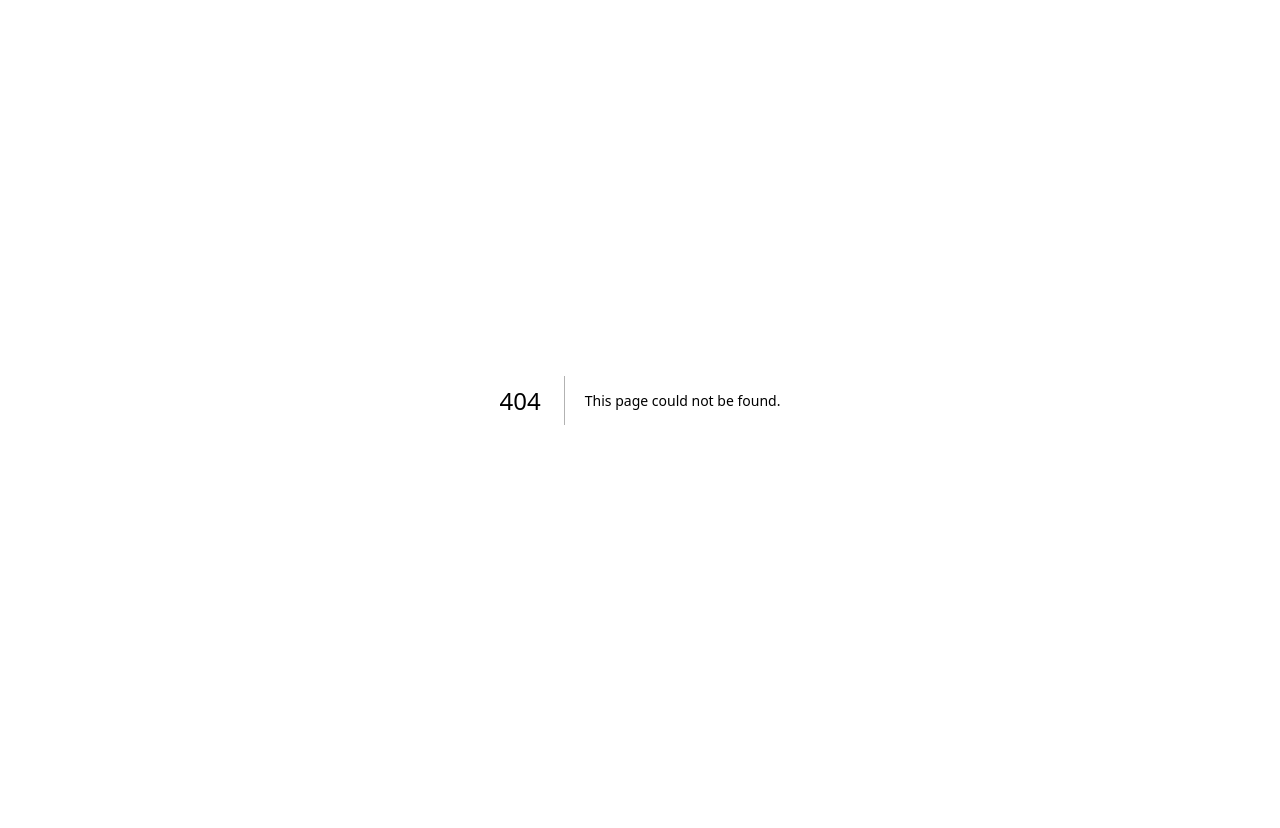
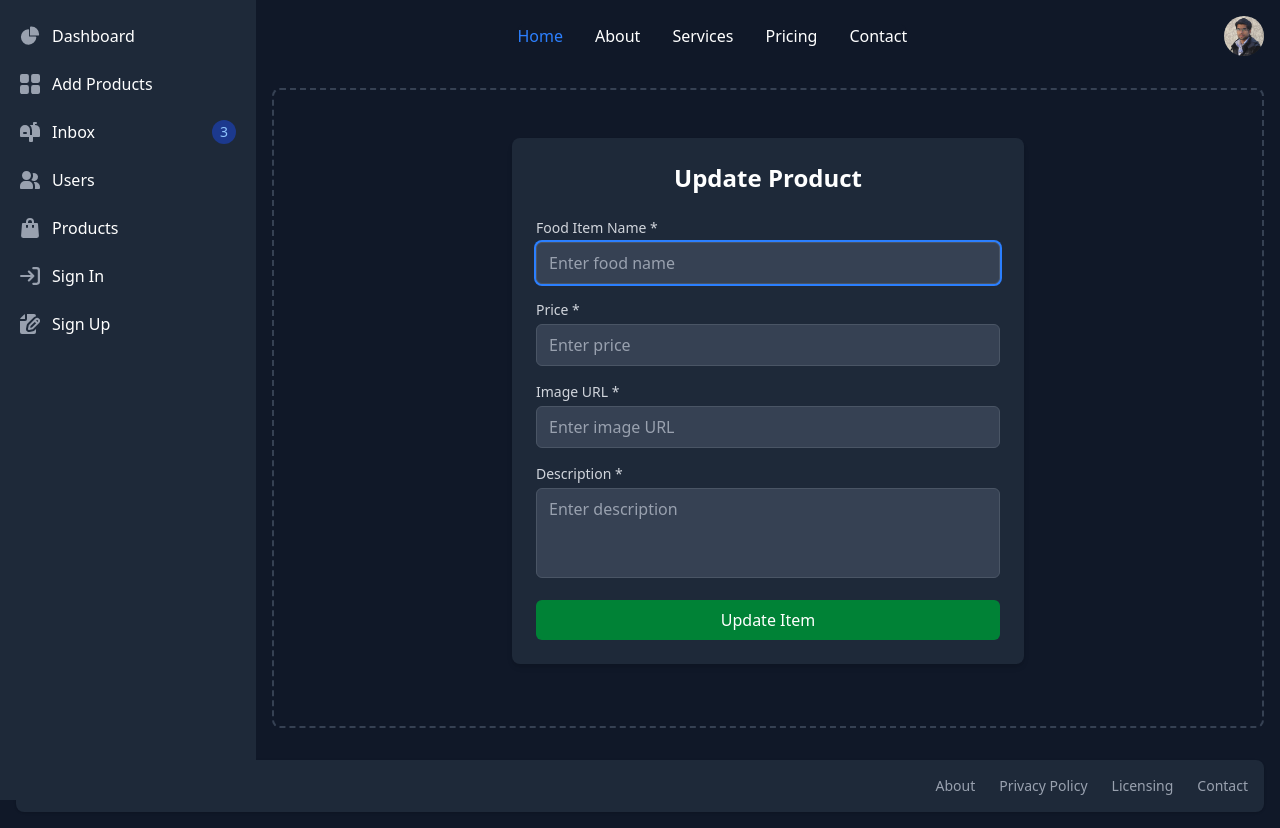
Before and after one commit to Haseebashraf005/FoodDelivery, a Next.js app: page /restaurant/dashboard/updateproduct/1 in a window 1280 px wide. Before the commit this address had no page. Before the commit the page ends 800 px from the top, so only its background shows below. Built offline with nearby package versions, Linux system fonts and the light colour scheme; sample sign-in values are in the browser's storage; grey boxes are pictures that could not be loaded.

Commit message:
ok update product component

```diff
--- /dev/null
+++ b/src/app/api/fooditems/edit/[productid]/route.js
@@ -0,0 +1,25 @@
+import connectToDatabase from "@/app/lib/dbConnection";
+import { FoodModel } from "@/app/lib/models/foodsModel";
+import { NextResponse } from "next/server";
+
+export async function GET(req, { params }) {
+    let payload = await params; // unwrap dynamic route params
+    await connectToDatabase();
+    // console.log(payload)
+
+            // return NextResponse.json({ status: true});
+
+    try {
+        // ✅ find single document by _id
+        const foodItem = await FoodModel.findById(payload.productid);
+
+        if (!foodItem) {
+            return NextResponse.json({ status: false, message: "Not found" }, { status: 404 });
+        }
+
+        return NextResponse.json({ status: true, foodItem });
+    } catch (error) {
+        console.error("Error fetching food item:", error);
+        return NextResponse.json({ status: false, error: error.message }, { status: 500 });
+    }
+}
--- a/src/app/restaurant/dashboard/page.js
+++ b/src/app/restaurant/dashboard/page.js
@@ -27,6 +27,7 @@ const Dashboard = () => {
 
     const handleUpdate = (id) => {
         console.log("Update item:", id);
+        router.push(`/restaurant/dashboard/updateproduct/${id}`)
         // 👉 Add modal or navigate to update page here
     };
 
@@ -97,7 +98,7 @@ const Dashboard = () => {
                                             onClick={() => handleUpdate(item._id)}
                                             className="px-3 py-1 text-sm text-white bg-blue-600 rounded hover:bg-blue-700 w-full sm:w-auto cursor-pointer"
                                         >
-                                            Update
+                                            Edit
                                         </button>
                                         <button
                                             onClick={() => handleDelete(item._id)}
--- /dev/null
+++ b/src/app/restaurant/dashboard/updateproduct/[itemId]/page.js
@@ -0,0 +1,146 @@
+'use client'
+import React, { useEffect, useRef, useState } from 'react';
+
+const UpdateProduct = ({ params }) => {
+    const inputRef = useRef(null);
+
+    let payload = React.use(params)
+
+
+
+    useEffect(() => {
+        inputRef.current.focus();
+    }, []);
+
+    const [formData, setFormData] = useState({
+        name: '',
+        price: '',
+        image: '',
+        description: ''
+    });
+
+    const handleInputChange = (e) => {
+        const { name, value } = e.target;
+        setFormData(prev => ({
+            ...prev,
+            [name]: value
+        }));
+    };
+
+    const handleSubmit = async (e) => {
+        e.preventDefault();
+
+        // Check if all fields are filled
+        if (!formData.name || !formData.price || !formData.image || !formData.description) {
+            alert('Please fill all fields!');
+            return;
+        }
+
+        // Console log all values
+        console.log('Updated Product Data:', {
+            name: formData.name,
+            price: formData.price,
+            image: formData.image,
+            description: formData.description,
+        });
+
+        alert('Product updated! Check console for details.');
+
+        // Reset form after successful update
+        setFormData({
+            name: '',
+            price: '',
+            image: '',
+            description: ''
+        });
+
+        inputRef.current.focus();
+    };
+
+    return (
+        <div className="bg-gray-100 dark:bg-gray-900 p-8">
+            {/* {payload.itemId} */}
+            <div className="max-w-lg mx-auto bg-white dark:bg-gray-800 rounded-lg shadow-md p-6">
+                <h1 className="text-2xl font-bold text-gray-800 dark:text-white mb-6 text-center">Update Product</h1>
+
+                <div className="space-y-4">
+                    {/* Food Name */}
+                    <div>
+                        <label className="block text-sm font-medium text-gray-700 dark:text-gray-300 mb-1">
+                            Food Item Name *
+                        </label>
+                        <input
+                            type="text"
+                            name="name"
+                            value={formData.name}
+                            onChange={handleInputChange}
+                            required
+                            className="w-full px-3 py-2 border border-gray-300 dark:border-gray-600 rounded-md focus:outline-none focus:ring-2 focus:ring-blue-500 bg-white dark:bg-gray-700 text-gray-900 dark:text-white placeholder-gray-500 dark:placeholder-gray-400"
+                            placeholder="Enter food name"
+                            ref={inputRef}
+                        />
+                    </div>
+
+                    {/* Price */}
+                    <div>
+                        <label className="block text-sm font-medium text-gray-700 dark:text-gray-300 mb-1">
+                            Price *
+                        </label>
+                        <input
+                            type="number"
+                            name="price"
+                            value={formData.price}
+                            onChange={handleInputChange}
+                            required
+                            step="0.01"
+                            className="w-full px-3 py-2 border border-gray-300 dark:border-gray-600 rounded-md focus:outline-none focus:ring-2 focus:ring-blue-500 bg-white dark:bg-gray-700 text-gray-900 dark:text-white placeholder-gray-500 dark:placeholder-gray-400"
+                            placeholder="Enter price"
+                        />
+                    </div>
+
+                    {/* Image URL */}
+                    <div>
+                        <label className="block text-sm font-medium text-gray-700 dark:text-gray-300 mb-1">
+                            Image URL *
+                        </label>
+                        <input
+                            type="url"
+                            name="image"
+                            value={formData.image}
+                            onChange={handleInputChange}
+                            required
+                            className="w-full px-3 py-2 border border-gray-300 dark:border-gray-600 rounded-md focus:outline-none focus:ring-2 focus:ring-blue-500 bg-white dark:bg-gray-700 text-gray-900 dark:text-white placeholder-gray-500 dark:placeholder-gray-400"
+                            placeholder="Enter image URL"
+                        />
+                    </div>
+
+                    {/* Description */}
+                    <div>
+                        <label className="block text-sm font-medium text-gray-700 dark:text-gray-300 mb-1">
+                            Description *
+                        </label>
+                        <textarea
+                            name="description"
+                            value={formData.description}
+                            onChange={handleInputChange}
+                            required
+                            rows="3"
+                            className="w-full px-3 py-2 border border-gray-300 dark:border-gray-600 rounded-md focus:outline-none focus:ring-2 focus:ring-blue-500 resize-none bg-white dark:bg-gray-700 text-gray-900 dark:text-white placeholder-gray-500 dark:placeholder-gray-400"
+                            placeholder="Enter description"
+                        />
+                    </div>
+
+                    {/* Submit Button */}
+                    <button
+                        onClick={handleSubmit}
+                        className="w-full bg-green-600 hover:bg-green-700 dark:bg-green-700 dark:hover:bg-green-800 text-white py-2 px-4 rounded-md focus:outline-none focus:ring-2 focus:ring-green-500 font-medium transition-colors"
+                    >
+                        Update Item
+                    </button>
+                </div>
+            </div>
+        </div>
+    );
+};
+
+export default UpdateProduct;
--- /dev/null
+++ b/src/app/restaurant/dashboard/updateproduct/page.js
@@ -0,0 +1,23 @@
+'use client'
+import React, { useEffect, useRef, useState } from 'react';
+import { ToastContainer, toast, Bounce } from 'react-toastify';
+
+
+const updateProduct = () => {
+
+
+
+
+
+  return (
+    <div className="bg-gray-100 dark:bg-gray-900 p-8">
+
+        <h3>update page please specify the id for update</h3>
+
+
+      <ToastContainer />
+    </div>
+  );
+};
+
+export default updateProduct;
```
Also changed, not shown: src/app/api/fooditems/[restoid]/route.js (line endings or trailing spaces).
